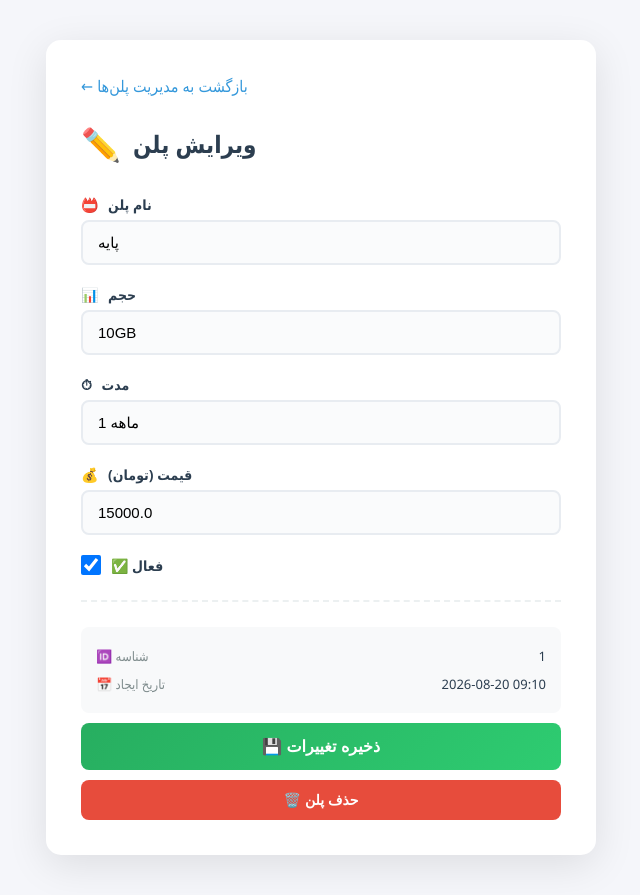
After one commit to wmahanxw11/vpn-shop-bot, a Flask app: page /admin/plans/edit/1 in a window 1280 px wide. The commit adds this page. Shown: the whole page, without its empty margins (319-959 px from the left). Run offline with Flask 3, Linux system fonts and the light colour scheme; the visitor is signed in with stand-in values (Sample User, id 1).

Commit message:
feat: complete plan edit and theme system

```diff
--- a/app.py
+++ b/app.py
@@ -601,7 +601,53 @@ def admin_plans():
         primary=primary,
         secondary=secondary
     )
+@app.route('/admin/plans/edit/<int:plan_id>', methods=['GET', 'POST'])
+def admin_plan_edit(plan_id):
+    if not session.get('logged_in'):
+        return redirect(url_for('login'))
 
+    plan = Plan.query.get_or_404(plan_id)
+    theme = get_theme()
+    primary = get_primary_color()
+    secondary = get_secondary_color()
+    currency = get_setting('currency', 'تومان')
+
+    if request.method == 'POST':
+        plan.name = request.form.get('name')
+        plan.volume = request.form.get('volume')
+        plan.duration = request.form.get('duration')
+        plan.price = float(request.form.get('price', 0))
+        plan.is_active = True if request.form.get('is_active') else False
+        db.session.commit()
+        return redirect(url_for('admin_plans'))
+
+    return render_template(
+        'plan_edit.html',
+        plan=plan,
+        currency=currency,
+        theme=theme,
+        primary=primary,
+        secondary=secondary
+    )
+@app.context_processor
+def inject_theme():
+    """این تابع متغیرهای تم رو به همه صفحات اضافه می‌کنه"""
+    return {
+        'theme': get_theme(),
+        'primary_color': get_primary_color(),
+        'secondary_color': get_secondary_color(),
+        'currency': get_setting('currency', 'تومان'),
+        'bot_name': get_setting('bot_name', 'فروشگاه VPN')
+    }
+@app.route('/login', methods=['GET', 'POST'])
+def login():
+    if request.method == 'POST':
+        password = request.form.get('password')
+        if password == os.environ.get('ADMIN_PASSWORD', 'admin123'):
+            session['logged_in'] = True
+            return redirect(url_for('admin_dashboard'))
+        return render_template('login.html', error='رمز اشتباه است!')
+    return render_template('login.html')
 @app.route('/admin/logout')
 def logout():
     session.pop('logged_in', None)
--- /dev/null
+++ b/templates/plan_edit.html
@@ -0,0 +1,238 @@
+<!DOCTYPE html>
+<html lang="fa">
+<head>
+    <meta charset="UTF-8">
+    <meta name="viewport" content="width=device-width, initial-scale=1.0">
+    <title>ویرایش پلن</title>
+    <style>
+        * {
+            margin: 0;
+            padding: 0;
+            box-sizing: border-box;
+        }
+        body {
+            font-family: 'Segoe UI', Tahoma, Geneva, Verdana, sans-serif;
+            margin: 0;
+            padding: 20px;
+            background: #f5f6fa;
+            min-height: 100vh;
+            display: flex;
+            align-items: center;
+            justify-content: center;
+        }
+        .container {
+            max-width: 550px;
+            width: 100%;
+            margin: 20px auto;
+            background: white;
+            padding: 35px;
+            border-radius: 15px;
+            box-shadow: 0 10px 40px rgba(0,0,0,0.1);
+        }
+        .back {
+            display: inline-flex;
+            align-items: center;
+            gap: 8px;
+            margin-bottom: 25px;
+            color: #3498db;
+            text-decoration: none;
+            font-weight: 500;
+            transition: color 0.3s;
+        }
+        .back:hover {
+            color: #2176ae;
+        }
+        .header {
+            display: flex;
+            align-items: center;
+            gap: 12px;
+            margin-bottom: 30px;
+        }
+        .header h2 {
+            font-size: 24px;
+            color: #2c3e50;
+            margin: 0;
+        }
+        .header .icon-big {
+            font-size: 32px;
+        }
+        .form-group {
+            margin-bottom: 20px;
+        }
+        label {
+            display: block;
+            margin-bottom: 6px;
+            font-weight: 600;
+            color: #2c3e50;
+            font-size: 14px;
+        }
+        label .label-icon {
+            margin-right: 6px;
+        }
+        input[type="text"],
+        input[type="number"] {
+            width: 100%;
+            padding: 12px 15px;
+            border: 2px solid #e8ecf1;
+            border-radius: 8px;
+            font-size: 15px;
+            transition: border-color 0.3s;
+            background: #fafbfc;
+        }
+        input:focus {
+            outline: none;
+            border-color: #667eea;
+            background: white;
+        }
+        .checkbox-group {
+            display: flex;
+            align-items: center;
+            gap: 10px;
+            margin-top: 5px;
+        }
+        .checkbox-group input[type="checkbox"] {
+            width: 20px;
+            height: 20px;
+            cursor: pointer;
+        }
+        .checkbox-group label {
+            margin: 0;
+            cursor: pointer;
+        }
+        .btn-save {
+            width: 100%;
+            padding: 14px;
+            background: linear-gradient(135deg, #27ae60 0%, #2ecc71 100%);
+            color: white;
+            border: none;
+            border-radius: 8px;
+            font-size: 16px;
+            font-weight: 600;
+            cursor: pointer;
+            transition: all 0.3s;
+            margin-top: 10px;
+        }
+        .btn-save:hover {
+            transform: translateY(-2px);
+            box-shadow: 0 5px 20px rgba(39, 174, 96, 0.3);
+        }
+        .btn-save:active {
+            transform: translateY(0);
+        }
+        .btn-delete {
+            width: 100%;
+            padding: 12px;
+            background: #e74c3c;
+            color: white;
+            border: none;
+            border-radius: 8px;
+            font-size: 14px;
+            font-weight: 600;
+            cursor: pointer;
+            transition: all 0.3s;
+            margin-top: 10px;
+        }
+        .btn-delete:hover {
+            background: #c0392b;
+            transform: translateY(-2px);
+            box-shadow: 0 5px 20px rgba(231, 76, 60, 0.3);
+        }
+        .separator {
+            border: none;
+            border-top: 2px dashed #ecf0f1;
+            margin: 25px 0;
+        }
+        .info-box {
+            background: #f8f9fa;
+            padding: 15px;
+            border-radius: 8px;
+            margin-top: 15px;
+        }
+        .info-box .info-row {
+            display: flex;
+            justify-content: space-between;
+            padding: 5px 0;
+            color: #7f8c8d;
+            font-size: 13px;
+        }
+        .info-box .info-row span:last-child {
+            color: #2c3e50;
+            font-weight: 500;
+        }
+        @media (max-width: 480px) {
+            .container {
+                padding: 20px;
+            }
+            .header h2 {
+                font-size: 20px;
+            }
+        }
+    </style>
+</head>
+<body>
+    <div class="container">
+        <a href="/admin/plans" class="back">← بازگشت به مدیریت پلن‌ها</a>
+
+        <div class="header">
+            <span class="icon-big">✏️</span>
+            <h2>ویرایش پلن</h2>
+        </div>
+
+        <form method="POST">
+            <div class="form-group">
+                <label for="name">
+                    <span class="label-icon">📛</span> نام پلن
+                </label>
+                <input type="text" id="name" name="name" value="{{ plan.name }}" required>
+            </div>
+
+            <div class="form-group">
+                <label for="volume">
+                    <span class="label-icon">📊</span> حجم
+                </label>
+                <input type="text" id="volume" name="volume" value="{{ plan.volume }}" required placeholder="مثلاً 10GB">
+            </div>
+
+            <div class="form-group">
+                <label for="duration">
+                    <span class="label-icon">⏱</span> مدت
+                </label>
+                <input type="text" id="duration" name="duration" value="{{ plan.duration }}" required placeholder="مثلاً 1 ماهه">
+            </div>
+
+            <div class="form-group">
+                <label for="price">
+                    <span class="label-icon">💰</span> قیمت ({{ currency }})
+                </label>
+                <input type="number" id="price" name="price" value="{{ plan.price }}" required min="0">
+            </div>
+
+            <div class="form-group">
+                <div class="checkbox-group">
+                    <input type="checkbox" id="is_active" name="is_active" {% if plan.is_active %}checked{% endif %}>
+                    <label for="is_active">✅ فعال</label>
+                </div>
+            </div>
+
+            <hr class="separator">
+
+            <div class="info-box">
+                <div class="info-row">
+                    <span>🆔 شناسه</span>
+                    <span>{{ plan.id }}</span>
+                </div>
+                <div class="info-row">
+                    <span>📅 تاریخ ایجاد</span>
+                    <span>{{ plan.created_at.strftime('%Y-%m-%d %H:%M') if plan.created_at else '—' }}</span>
+                </div>
+            </div>
+
+            <button type="submit" class="btn-save">💾 ذخیره تغییرات</button>
+        </form>
+
+        <form method="POST" action="/admin/plans/delete/{{ plan.id }}" onsubmit="return confirm('آیا از حذف این پلن مطمئن هستید؟')">
+            <button type="submit" class="btn-delete">🗑️ حذف پلن</button>
+        </form>
+    </div>
+</body>
+</html>
```
Also changed, not shown: templates/login.html (+122 -13 lines), templates/plans.html (+70 -11 lines).
